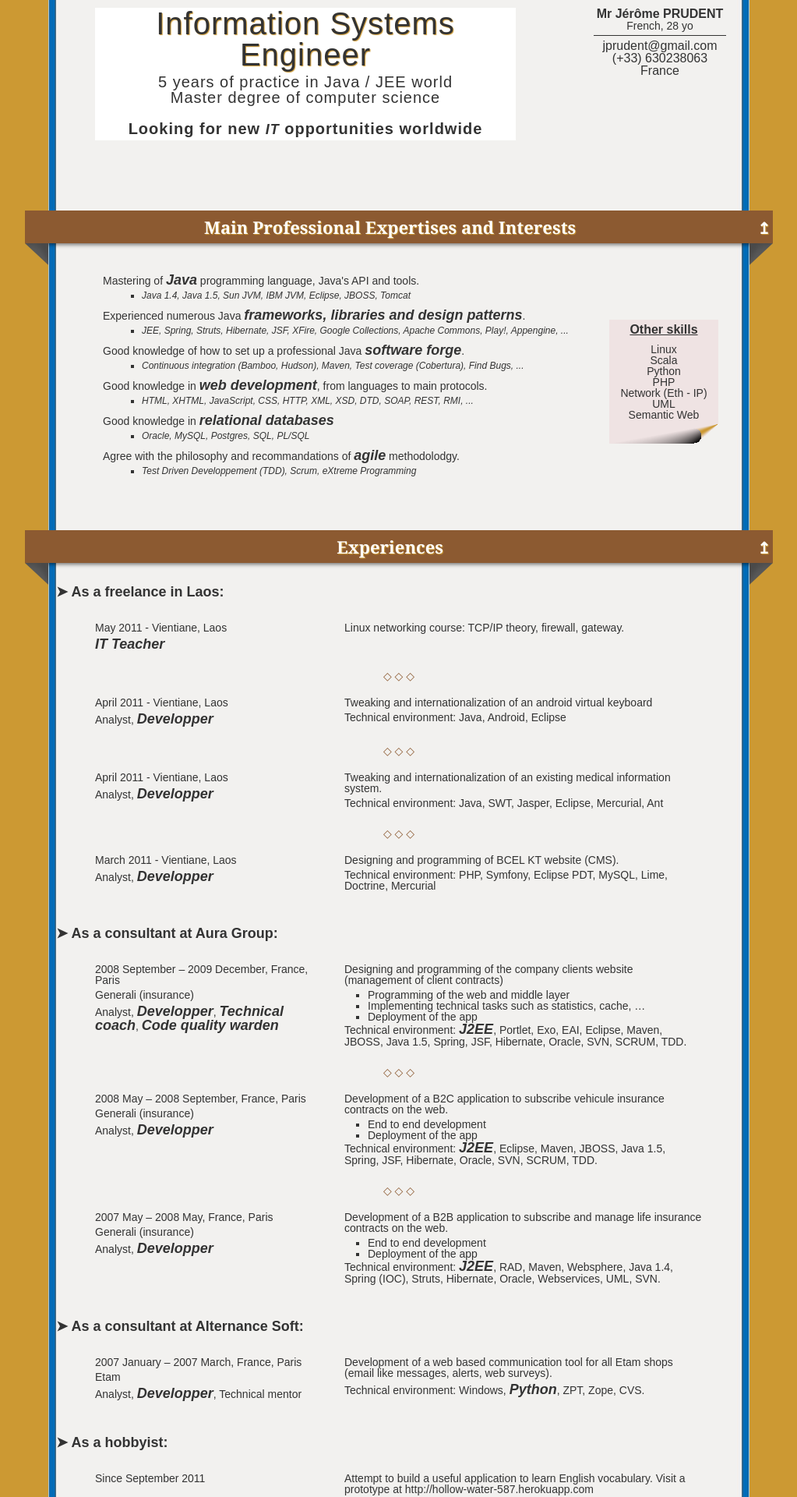
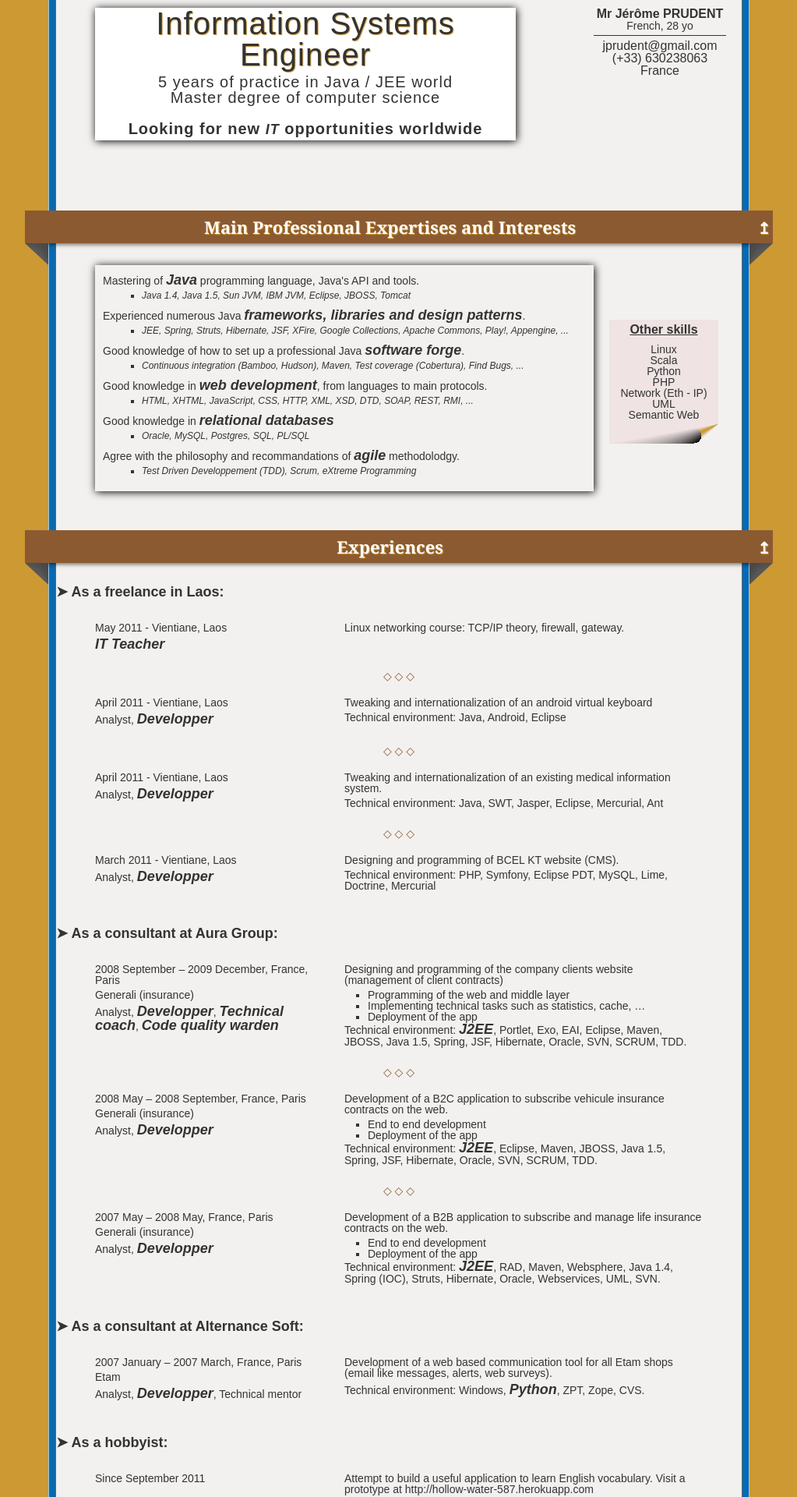
Before and after one commit to jprudent/jprudent.github.com, a Jekyll site: the page cv/cv.html, which Jekyll copies as it is, in a window 1280 px wide. Shown: the top 1920 px of the page at 78% size, without its empty margins (128-1151 px from the left). Built offline with Jekyll 4.4.1, drawn with Linux system fonts in a browser that asks for light colours.

Commit message:
Update cv/css/demo.css

```diff
--- a/cv/css/demo.css
+++ b/cv/css/demo.css
@@ -30,7 +30,7 @@ h1 {
 .main_title_box {
 	text-align: center;
 	font-size: 20px;
-	-moz-box-shadow: 1px 1px 10px black;
+	box-shadow: 1px 1px 10px black;
 	margin-top: 10px;
 	 letter-spacing: 1px;
 	 padding-bottom: 5px;
@@ -166,7 +166,7 @@ h1 {
 
 
 .expert {
-  -moz-box-shadow: 1px 1px 10px black;
+  box-shadow: 1px 1px 10px black;
     padding: 10px;
 }
 
```
